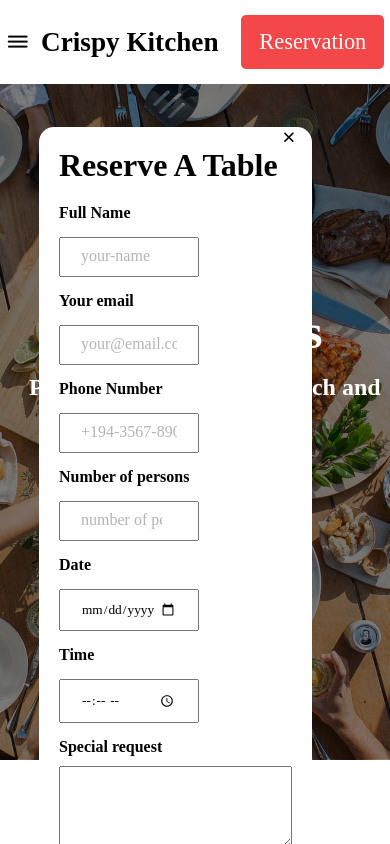
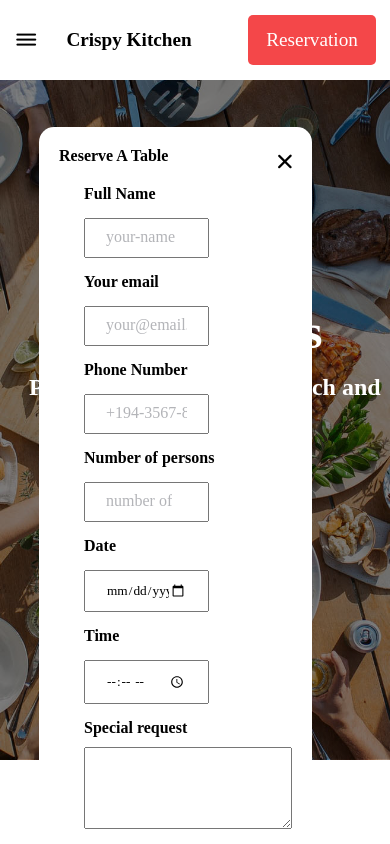
Before and after one commit to symplymuslimah/crispy_kitchnweb, a plain HTML site: page menu.html in a window 390 px wide. Both pictures are taken after a click on the button "Reservation". Shown: the top 844 px of the page. Drawn offline with nearby package versions, Linux system fonts and the light colour scheme.

Commit message:
Update style.css

```diff
--- a/style.css
+++ b/style.css
@@ -153,7 +153,7 @@ nav ul li a:hover {
     width:70%;
     height:90vh;
     background-color: #ffffff;
-    position: fixed;
+    position: absolute;
     top:15%;
     left: 10%;
     border-radius:15px;
@@ -163,11 +163,11 @@ nav ul li a:hover {
 }
 .cancel-icon {
     position: absolute;
-    top:0;
+    top:3;
     right:5%;
 }
 .cancel-icon i {
-    font-size: 1.2rem;
+    font-size: 1.7rem;
 }
 .reservation-heading h1 {
       font-size:2rem;
@@ -498,11 +498,15 @@ footer {
     font-size:1rem;
      font-weight:600;
 }
+    .reservation-heading h1 {
+        font-size:1rem;
+        font-weight:700;}
    .input-container {
         display: grid;
         grid-template-columns:repeat(1,1fr);
         justify-content: center;
         padding:20px;
+       margin-left:25px;
     }
     .news-event-content img {
         width:380px; height: auto;
@@ -518,6 +522,15 @@ footer {
     top:10%;
 
 }
+}
+@media (max-width:480px) {
+.logo a {
+    font-size:1.2rem;
+    font-weight:600;
+}
+ .btn-container .btn {
+     font-size:1.2rem;
+ }
 }
 
 
```
